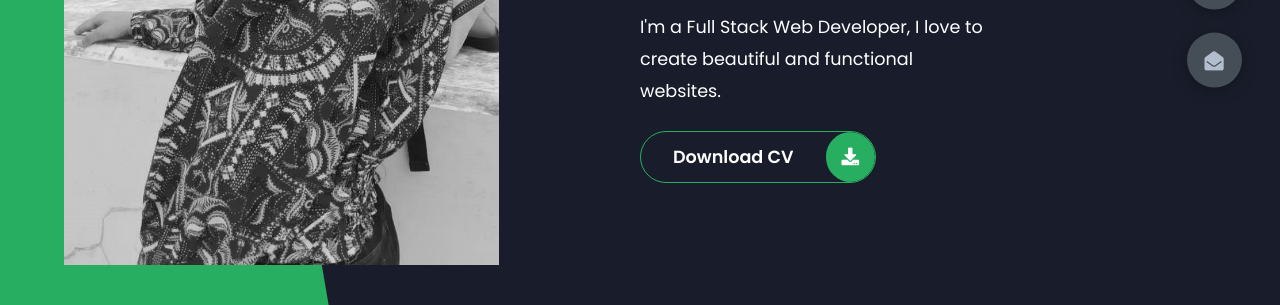
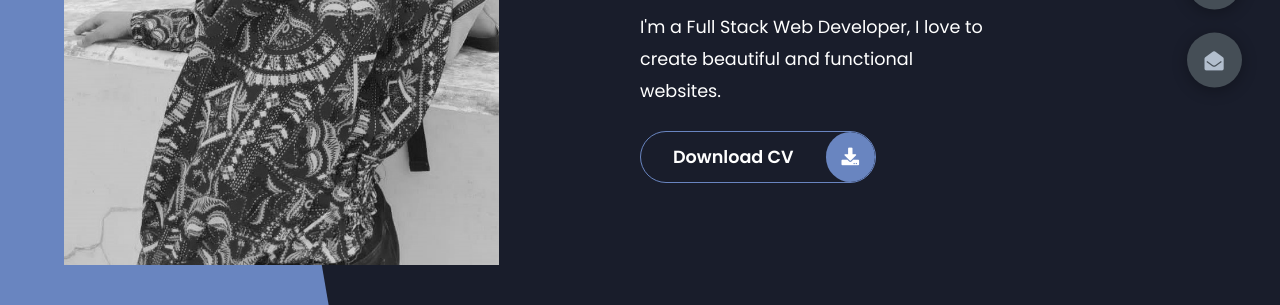
Before and after one commit to avishkajangid/portfolio-website, a website: page index.html in a window 1280 px wide. Shown: the part 495-800 px from the top of the page. Drawn offline with nearby package versions, Linux system fonts and the light colour scheme; files that its build step writes are made by us from their sources.

Commit message:
first commit

```diff
--- a/public/styles/styles.scss
+++ b/public/styles/styles.scss
@@ -7,7 +7,7 @@
 
 :root {
     --color-primary: #191d2b;
-    --color-secondary: #27AE60;
+    --color-secondary: #6985C0;
     --color-white: #FFFFFF;
     --color-black: #000;
     --color-grey0: #f8f8f8;
@@ -23,7 +23,7 @@
 
 .light-mode {
     --color-primary: #FFFFFF;
-    --color-secondary: #F56692;
+    --color-secondary: #6985C0;
     --color-white: #454e56;
     --color-black: #000;
     --color-grey0: #f8f8f8;
```
